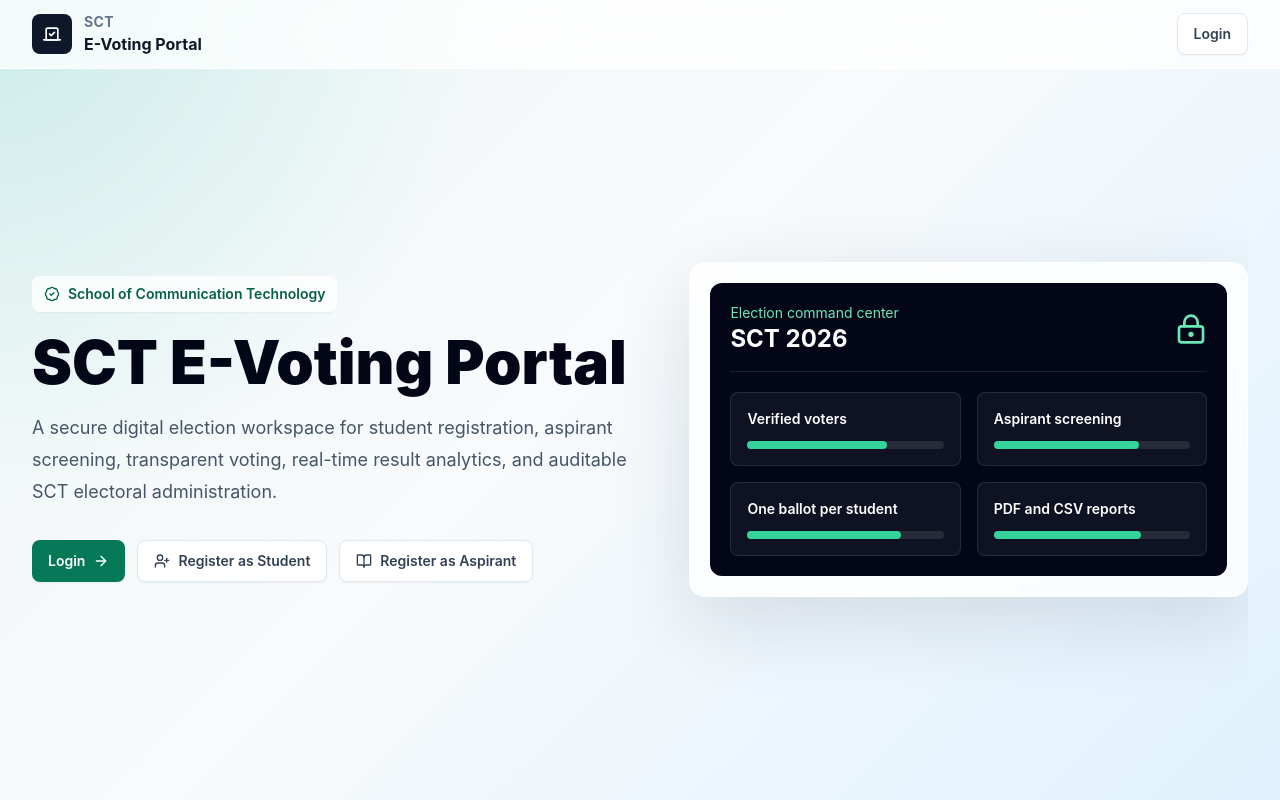
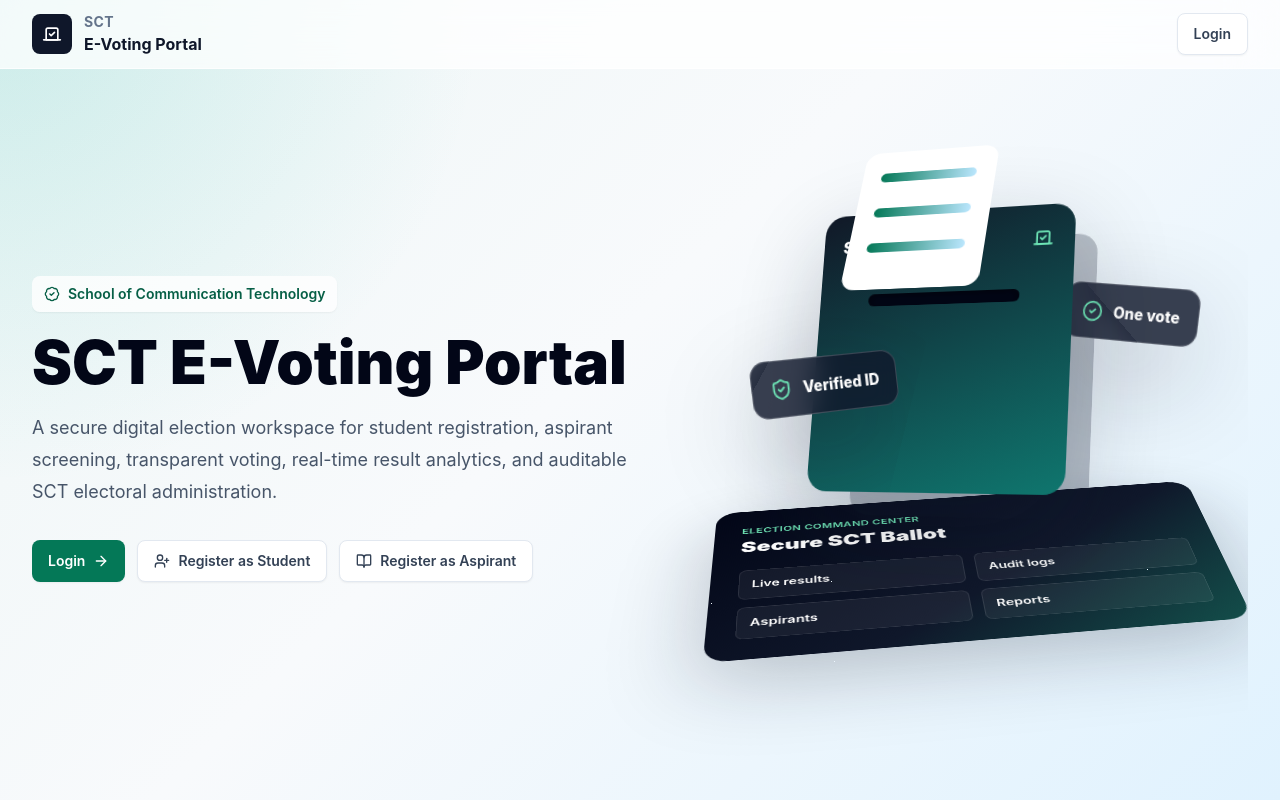
Before and after one commit to abdulwasiu2002/sct-e-voting, a React (Vite) app: page / in a window 1280 px wide. Built offline with nearby package versions, Linux system fonts and the light colour scheme; no server answers.

Commit message:
Add configurable levels and 3D landing design

```diff
--- a/src/index.css
+++ b/src/index.css
@@ -54,3 +54,155 @@ textarea {
 .page-shell {
   @apply min-h-screen bg-[radial-gradient(circle_at_top_left,_rgba(20,184,166,0.16),_transparent_32%),linear-gradient(135deg,#eef6f6_0%,#f8fafc_46%,#e0f2fe_100%)];
 }
+
+.hero-3d-stage {
+  min-height: 480px;
+  display: grid;
+  place-items: center;
+  perspective: 1200px;
+}
+
+.hero-3d-orbit {
+  position: relative;
+  width: min(100%, 520px);
+  min-height: 430px;
+  transform-style: preserve-3d;
+  animation: hero-float 6s ease-in-out infinite;
+}
+
+.hero-3d-base,
+.hero-3d-ballot,
+.hero-3d-card {
+  box-shadow: 0 30px 90px rgba(15, 23, 42, 0.24);
+}
+
+.hero-3d-base {
+  position: absolute;
+  inset: auto 0 0;
+  min-height: 230px;
+  border-radius: 22px;
+  padding: 28px;
+  display: grid;
+  align-content: end;
+  gap: 22px;
+  background: linear-gradient(145deg, #020617, #0f172a 58%, #134e4a);
+  transform: rotateX(58deg) rotateZ(-7deg) translateZ(-46px);
+  transform-style: preserve-3d;
+}
+
+.hero-3d-ballot {
+  position: absolute;
+  left: 50%;
+  top: 22px;
+  width: 250px;
+  height: 270px;
+  border-radius: 20px;
+  padding: 20px;
+  color: white;
+  background: linear-gradient(160deg, #111827, #0f766e);
+  transform: translateX(-50%) rotateY(-18deg) rotateX(10deg) translateZ(90px);
+  transform-style: preserve-3d;
+}
+
+.hero-3d-ballot::after {
+  content: "";
+  position: absolute;
+  inset: 18px -14px -18px 30px;
+  border-radius: 20px;
+  background: rgba(15, 23, 42, 0.24);
+  transform: translateZ(-34px);
+}
+
+.hero-3d-ballot-top {
+  display: flex;
+  align-items: center;
+  justify-content: space-between;
+  font-weight: 800;
+}
+
+.hero-3d-slot {
+  margin: 36px auto 0;
+  width: 150px;
+  height: 12px;
+  border-radius: 999px;
+  background: #020617;
+  box-shadow: inset 0 2px 10px rgba(0, 0, 0, 0.5);
+}
+
+.hero-3d-paper {
+  position: absolute;
+  left: 50%;
+  top: -24px;
+  width: 128px;
+  height: 150px;
+  border-radius: 14px;
+  padding: 24px 18px;
+  display: grid;
+  gap: 14px;
+  background: #ffffff;
+  transform: translateX(-50%) rotateX(16deg) translateZ(72px);
+}
+
+.hero-3d-paper span {
+  display: block;
+  height: 10px;
+  border-radius: 999px;
+  background: linear-gradient(90deg, #047857, #bae6fd);
+}
+
+.hero-3d-card {
+  position: absolute;
+  z-index: 3;
+  display: inline-flex;
+  align-items: center;
+  gap: 10px;
+  border: 1px solid rgba(255, 255, 255, 0.18);
+  border-radius: 14px;
+  padding: 14px 16px;
+  color: white;
+  font-size: 14px;
+  font-weight: 800;
+  background: rgba(15, 23, 42, 0.82);
+  backdrop-filter: blur(14px);
+}
+
+.hero-3d-card-left {
+  left: 10px;
+  top: 150px;
+  transform: rotateY(24deg) rotateZ(-7deg) translateZ(130px);
+}
+
+.hero-3d-card-right {
+  right: 0;
+  top: 86px;
+  transform: rotateY(-24deg) rotateZ(7deg) translateZ(125px);
+}
+
+@keyframes hero-float {
+  0%,
+  100% {
+    transform: translateY(0) rotateX(0deg) rotateY(0deg);
+  }
+  50% {
+    transform: translateY(-12px) rotateX(2deg) rotateY(-2deg);
+  }
+}
+
+@media (max-width: 640px) {
+  .hero-3d-stage {
+    min-height: 390px;
+  }
+
+  .hero-3d-orbit {
+    min-height: 350px;
+  }
+
+  .hero-3d-ballot {
+    width: 210px;
+    height: 235px;
+  }
+
+  .hero-3d-card {
+    display: none;
+  }
+}
--- a/src/pages/Landing.tsx
+++ b/src/pages/Landing.tsx
@@ -1,4 +1,4 @@
-import { ArrowRight, BadgeCheck, BookOpen, LockKeyhole, UserPlus } from "lucide-react";
+import { ArrowRight, BadgeCheck, BookOpen, CheckCircle2, ShieldCheck, UserPlus, Vote } from "lucide-react";
 import { Link } from "react-router-dom";
 
 export const Landing = () => (
@@ -27,23 +27,37 @@ export const Landing = () => (
           </Link>
         </div>
       </div>
-      <div className="relative">
-        <div className="glass rounded-2xl p-5">
-          <div className="rounded-xl bg-slate-950 p-5 text-white">
-            <div className="flex items-center justify-between border-b border-white/10 pb-4">
-              <div>
-                <p className="text-sm text-emerald-300">Election command center</p>
-                <p className="text-2xl font-bold">SCT 2026</p>
-              </div>
-              <LockKeyhole className="h-8 w-8 text-emerald-300" />
+      <div className="hero-3d-stage" aria-label="SCT secure voting illustration">
+        <div className="hero-3d-orbit">
+          <div className="hero-3d-card hero-3d-card-left">
+            <ShieldCheck className="h-5 w-5 text-emerald-300" />
+            <span>Verified ID</span>
+          </div>
+          <div className="hero-3d-card hero-3d-card-right">
+            <CheckCircle2 className="h-5 w-5 text-emerald-300" />
+            <span>One vote</span>
+          </div>
+          <div className="hero-3d-ballot">
+            <div className="hero-3d-ballot-top">
+              <span>SCT 2026</span>
+              <Vote className="h-5 w-5 text-emerald-300" />
             </div>
-            <div className="mt-5 grid gap-4 sm:grid-cols-2">
-              {["Verified voters", "Aspirant screening", "One ballot per student", "PDF and CSV reports"].map((item) => (
-                <div key={item} className="rounded-lg border border-white/10 bg-white/5 p-4">
-                  <p className="text-sm font-semibold">{item}</p>
-                  <div className="mt-3 h-2 rounded-full bg-white/10">
-                    <div className="h-2 rounded-full bg-emerald-400" style={{ width: `${56 + item.length}%` }} />
-                  </div>
+            <div className="hero-3d-slot" />
+            <div className="hero-3d-paper">
+              <span />
+              <span />
+              <span />
+            </div>
+          </div>
+          <div className="hero-3d-base">
+            <div>
+              <p className="text-xs font-semibold uppercase tracking-wide text-emerald-300">Election command center</p>
+              <p className="mt-1 text-2xl font-black text-white">Secure SCT Ballot</p>
+            </div>
+            <div className="grid grid-cols-2 gap-3">
+              {["Live results", "Audit logs", "Aspirants", "Reports"].map((item) => (
+                <div key={item} className="rounded-lg border border-white/10 bg-white/5 p-3 text-sm font-semibold text-white">
+                  {item}
                 </div>
               ))}
             </div>
--- a/src/pages/Register.tsx
+++ b/src/pages/Register.tsx
@@ -8,6 +8,7 @@ import { useDb } from "../hooks/useDb";
 
 export const Register = () => {
   const state = useDb();
+  const levels = state.settings.levels?.length ? state.settings.levels : ["100", "200", "300", "400", "500"];
   const [done, setDone] = useState(false);
   const [error, setError] = useState("");
 
@@ -62,7 +63,7 @@ export const Register = () => {
           </Field>
           <Field label="Level">
             <select name="level" className="input" required>
-              {["100", "200", "300", "400", "500"].map((level) => (
+              {levels.map((level) => (
                 <option key={level}>{level}</option>
               ))}
             </select>
--- a/src/pages/RegisterAspirant.tsx
+++ b/src/pages/RegisterAspirant.tsx
@@ -11,6 +11,7 @@ export const RegisterAspirant = () => {
   const [done, setDone] = useState(false);
   const [error, setError] = useState("");
   const [positionId, setPositionId] = useState(state.positions[0]?.id ?? "");
+  const levels = state.settings.levels?.length ? state.settings.levels : ["100", "200", "300", "400", "500"];
   const selectedPosition = state.positions.find((position) => position.id === positionId);
 
   const submit = async (event: FormEvent<HTMLFormElement>) => {
@@ -79,7 +80,7 @@ export const RegisterAspirant = () => {
           </Field>
           <Field label="Level">
             <select name="level" className="input" required>
-              {["200", "300", "400", "500"].map((level) => (
+              {levels.map((level) => (
                 <option key={level}>{level}</option>
               ))}
             </select>
--- a/src/services/mockDb.ts
+++ b/src/services/mockDb.ts
@@ -38,12 +38,14 @@ const defaultPositions: Position[] = [
 ];
 
 const defaultDepartments = ["Computer Science", "Mass Communication", "Library & Information Science", "Office Technology", "Statistics"];
+const defaultLevels = ["100", "200", "300", "400", "500"];
 
 const defaultSettings: ElectionSettings = {
   portalEnabled: true,
   startAt: new Date(Date.now() - 60 * 60 * 1000).toISOString(),
   endAt: new Date(Date.now() + 7 * 24 * 60 * 60 * 1000).toISOString(),
   departments: defaultDepartments,
+  levels: defaultLevels,
   updatedAt: now(),
 };
 
@@ -120,7 +122,18 @@ const read = (): DbState => {
     localStorage.setItem(DB_KEY, JSON.stringify(seeded));
     return seeded;
   }
-  return JSON.parse(raw) as DbState;
+  const parsed = JSON.parse(raw) as DbState;
+  const normalized: DbState = {
+    ...parsed,
+    settings: {
+      ...defaultSettings,
+      ...parsed.settings,
+      departments: parsed.settings?.departments?.length ? parsed.settings.departments : defaultDepartments,
+      levels: parsed.settings?.levels?.length ? parsed.settings.levels : defaultLevels,
+    },
+  };
+  if (!parsed.settings?.levels?.length) localStorage.setItem(DB_KEY, JSON.stringify(normalized));
+  return normalized;
 };
 
 const write = (state: DbState) => {
--- a/src/types.ts
+++ b/src/types.ts
@@ -81,6 +81,7 @@ export interface ElectionSettings {
   startAt: string;
   endAt: string;
   departments: string[];
+  levels: string[];
   updatedAt: string;
 }
 
```
Also changed, not shown: src/pages/AdminDashboard.tsx (+30 -4 lines), 1 other file (tests, documents, lock files or other folders).
